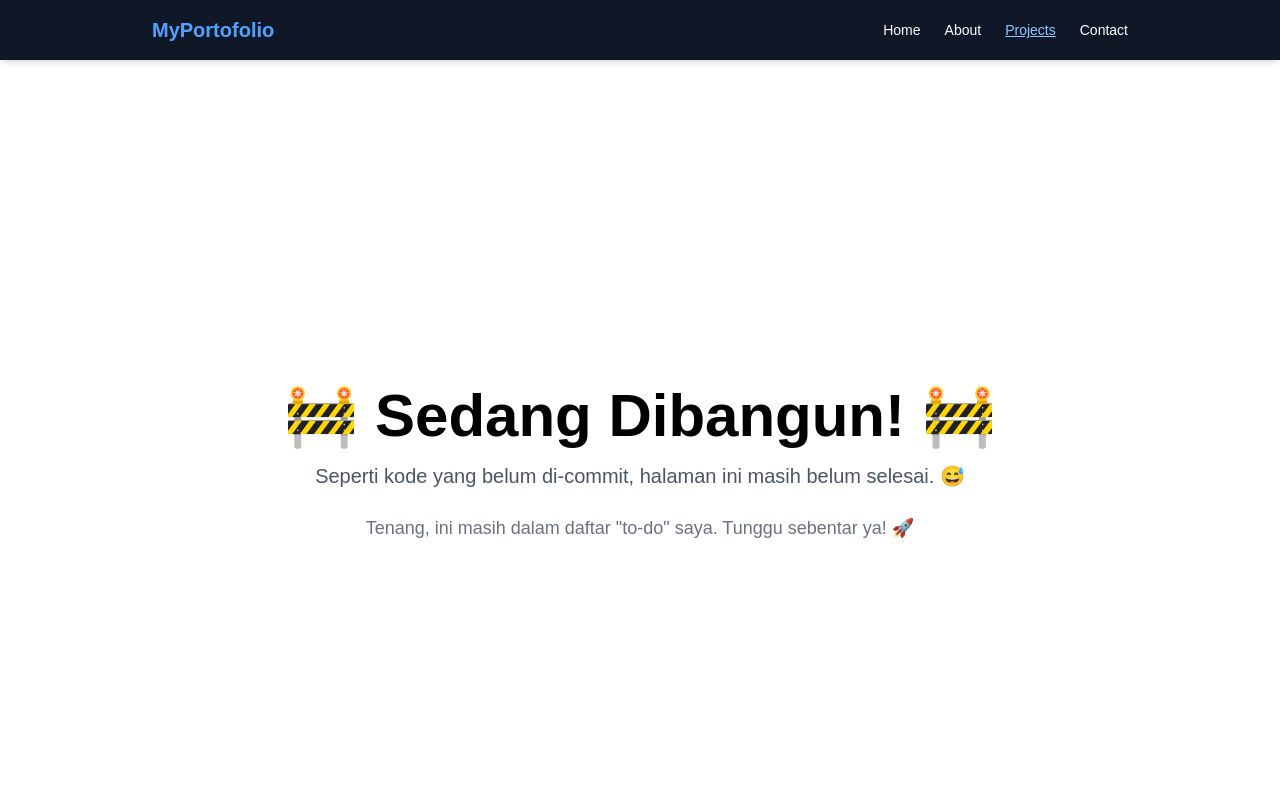
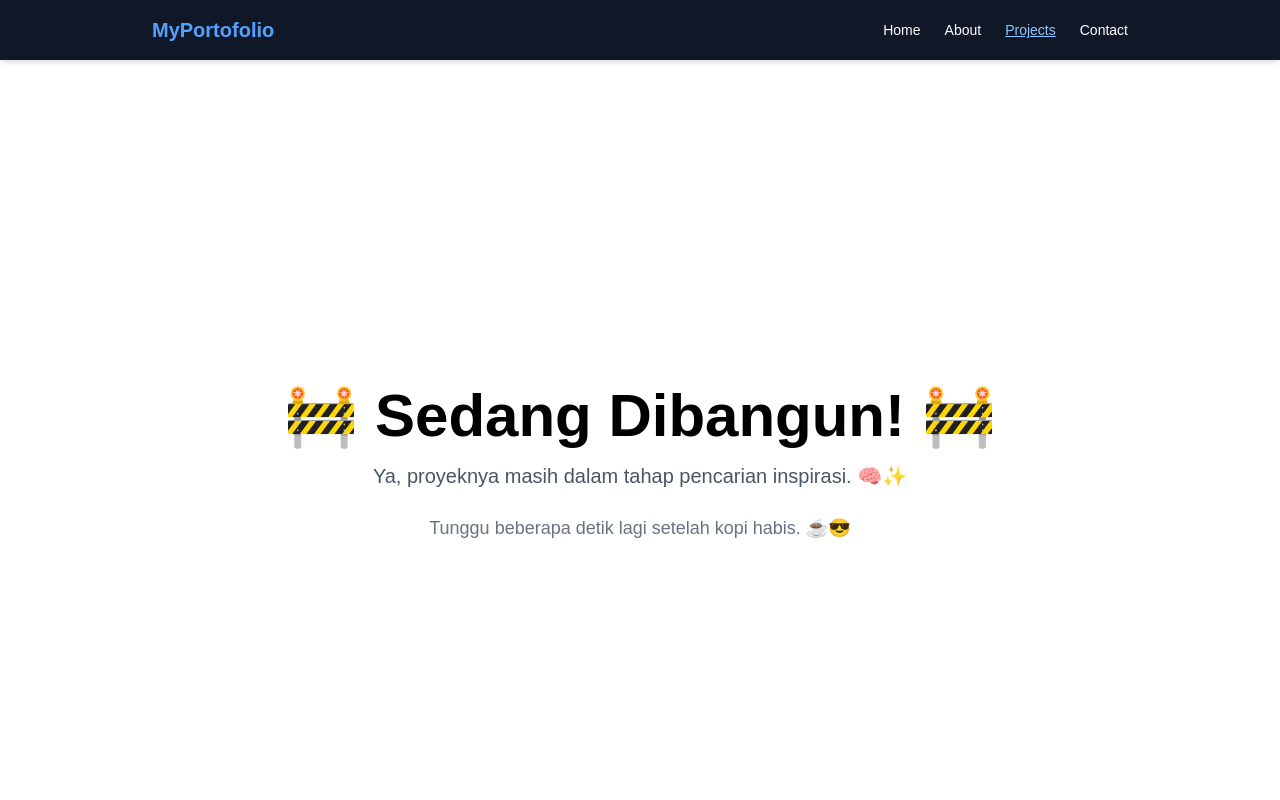
Before and after one commit to MakarimZufar/my_portofolio, a Next.js app: page /projects in a window 1280 px wide. Shown: the top 800 px of the page. Built offline with nearby package versions, Linux system fonts and the light colour scheme.

Commit message:
update: ubah teks di halaman Projects

```diff
--- a/src/app/projects/page.js
+++ b/src/app/projects/page.js
@@ -5,12 +5,10 @@ export default function ProjectsPage() {
                 🚧 Sedang Dibangun! 🚧
             </h1>
             <p className="text-lg sm:text-xl text-gray-600 dark:text-gray-300 mb-6">
-                Seperti kode yang belum di-commit, halaman ini masih belum
-                selesai. 😅
+                Ya, proyeknya masih dalam tahap pencarian inspirasi. 🧠✨
             </p>
             <p className="text-md sm:text-lg text-gray-500 dark:text-gray-400">
-                Tenang, ini masih dalam daftar "to-do" saya. Tunggu sebentar ya!
-                🚀
+                Tunggu beberapa detik lagi setelah kopi habis. ☕😎
             </p>
         </main>
     );
```
